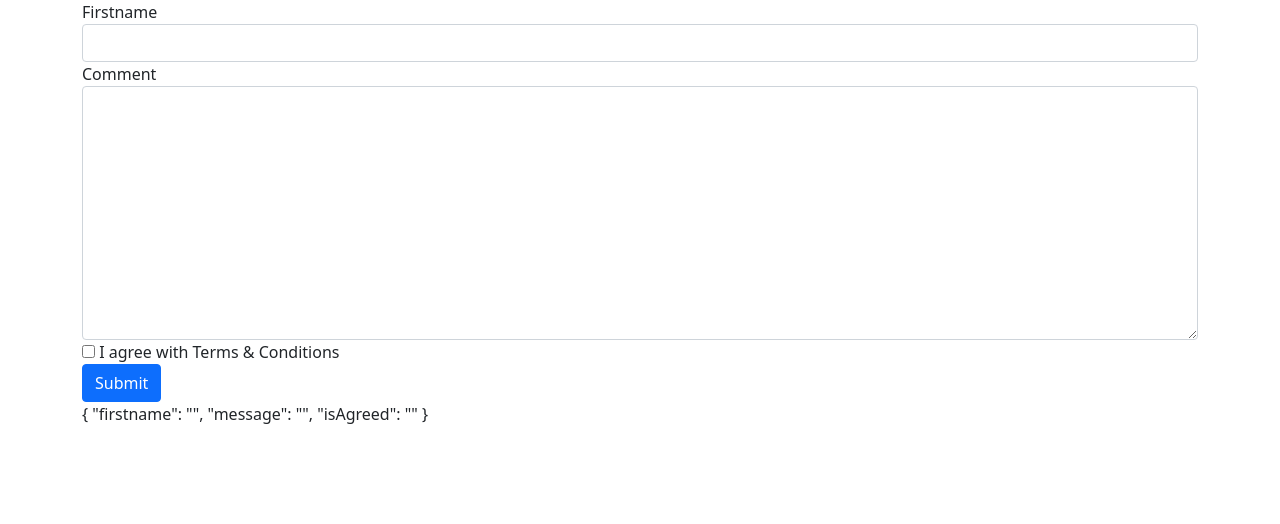
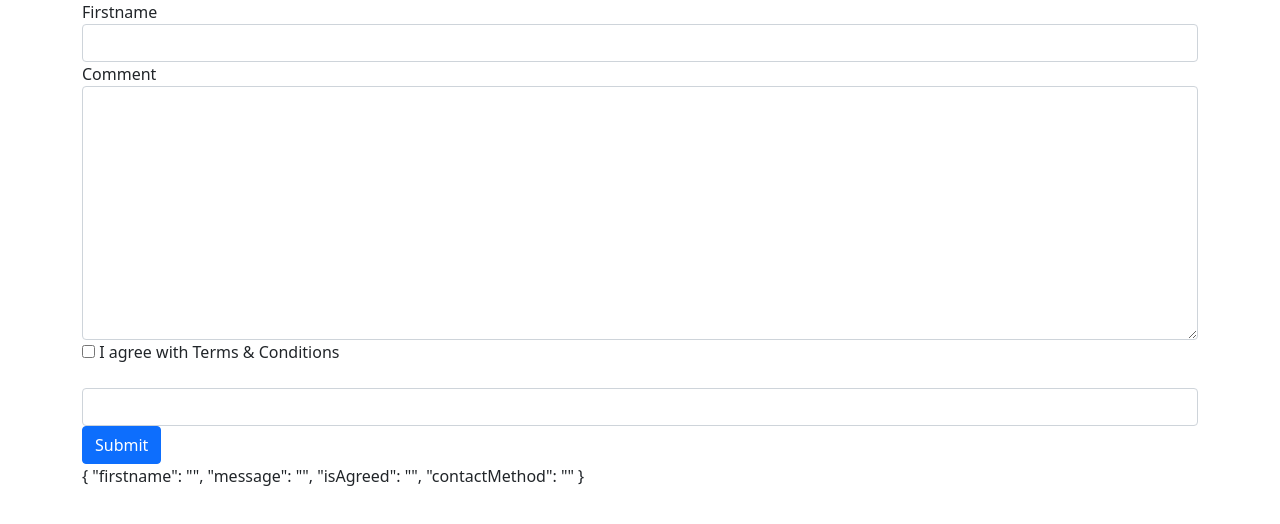
Before and after one commit to fbozas/angular-app, an Angular app: page / in a window 1280 px wide. Shown: the top 524 px of the page. Built offline with nearby package versions, Linux system fonts and the light colour scheme.

Commit message:
Working with Drop-down Lists

```diff
--- a/src/app/contact-form/contact-form.component.html
+++ b/src/app/contact-form/contact-form.component.html
@@ -46,6 +46,17 @@
                 I agree with Terms & Conditions
         </label>
     </div>
+    <div class="form-group">
+        <label for="contactMethod"></label>
+        <select
+            ngModel
+            name="contactMethod"
+            id="contactMethod"
+            class="form-control">
+                <option value=""></option>
+                <option *ngFor="let method of contactMethods" [value]="method.id">{{method.name}}</option>
+        </select>
+    </div>
     <button class="btn btn-primary">
         Submit
     </button>
--- a/src/app/contact-form/contact-form.component.ts
+++ b/src/app/contact-form/contact-form.component.ts
@@ -6,6 +6,12 @@
   styleUrls: ['./contact-form.component.css']
 })
 export class ContactFormComponent{
+
+  contactMethods=[
+    {id:1, name: "Email"},
+    {id:2, name: "Phone"}
+  ];
+
   log(x: any){
     console.log(x);
   }
```
